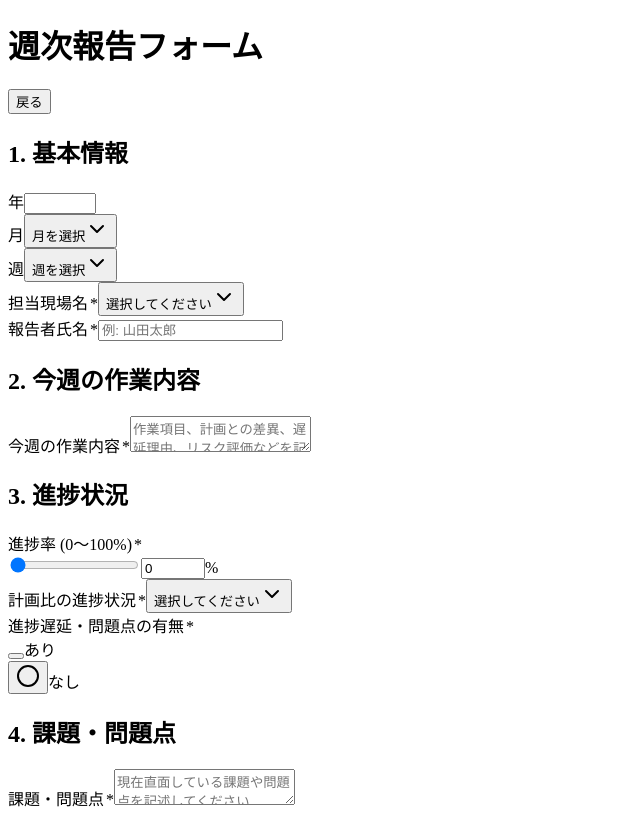
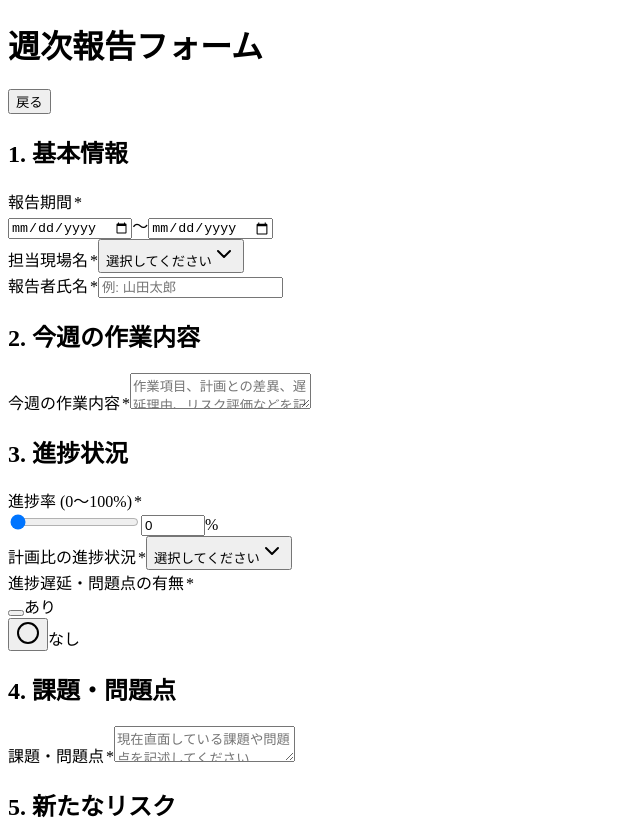
Before and after one commit to kokke33/TaskTrackr, a React (Vite) app in the folder client/: page /report/new in a window 1280 px wide. Shown: the top 820 px of the page, without its empty margins (0-640 px from the left). Built offline with nearby package versions, Linux system fonts and the light colour scheme.

Commit message:
Restored to '8401e1a53e9963077034ec3fe7d7b54108975a99'
Replit-Restored-To: 8401e1a53e9963077034ec3fe7d7b54108975a99

```diff
--- a/client/src/lib/validations/weekly-report.ts
+++ b/client/src/lib/validations/weekly-report.ts
@@ -1,9 +1,8 @@
 import { z } from "zod";
 
 export const weeklyReportSchema = z.object({
-  reportYear: z.number().min(2000).max(2100),
-  reportMonth: z.number().min(1).max(12),
-  reportWeek: z.number().min(1).max(5),
+  reportPeriodStart: z.string().min(1, "開始日を選択してください"),
+  reportPeriodEnd: z.string().min(1, "終了日を選択してください"),
   projectName: z.string().min(1, "プロジェクトを選択してください"),
   otherProject: z.string().optional(),
   reporterName: z.string().min(1, "報告者名を入力してください"),
--- a/client/src/pages/weekly-report.tsx
+++ b/client/src/pages/weekly-report.tsx
@@ -141,65 +141,28 @@ export default function WeeklyReport() {
               <h2 className="text-xl font-semibold mb-4 pb-2 border-b">1. 基本情報</h2>
 
               <div className="space-y-4">
-                <div className="grid grid-cols-3 gap-4">
                 <FormField
                   control={form.control}
-                    name="reportYear"
+                  name="reportPeriodStart"
                   render={({ field }) => (
                     <FormItem>
-                        <FormLabel>年</FormLabel>
+                      <FormLabel className="required">報告期間</FormLabel>
+                      <div className="flex gap-2 items-center">
                         <FormControl>
-                          <Input type="number" min="2000" max="2100" {...field} />
+                          <Input type="date" {...field} />
                         </FormControl>
+                        <span>～</span>
+                        <FormControl>
+                          <Input
+                            type="date"
+                            {...form.register("reportPeriodEnd")}
+                          />
+                        </FormControl>
+                      </div>
                       <FormMessage />
                     </FormItem>
                   )}
                 />
-                  <FormField
-                    control={form.control}
-                    name="reportMonth"
-                    render={({ field }) => (
-                      <FormItem>
-                        <FormLabel>月</FormLabel>
-                        <FormControl>
-                          <Select onValueChange={field.onChange} value={field.value?.toString()}>
-                            <SelectTrigger>
-                              <SelectValue placeholder="月を選択" />
-                            </SelectTrigger>
-                            <SelectContent>
-                              {Array.from({length: 12}, (_, i) => i + 1).map(month => (
-                                <SelectItem key={month} value={month.toString()}>{month}月</SelectItem>
-                              ))}
-                            </SelectContent>
-                          </Select>
-                        </FormControl>
-                        <FormMessage />
-                      </FormItem>
-                    )}
-                  />
-                  <FormField
-                    control={form.control}
-                    name="reportWeek"
-                    render={({ field }) => (
-                      <FormItem>
-                        <FormLabel>週</FormLabel>
-                        <FormControl>
-                          <Select onValueChange={field.onChange} value={field.value?.toString()}>
-                            <SelectTrigger>
-                              <SelectValue placeholder="週を選択" />
-                            </SelectTrigger>
-                            <SelectContent>
-                              {Array.from({length: 5}, (_, i) => i + 1).map(week => (
-                                <SelectItem key={week} value={week.toString()}>第{week}週</SelectItem>
-                              ))}
-                            </SelectContent>
-                          </Select>
-                        </FormControl>
-                        <FormMessage />
-                      </FormItem>
-                    )}
-                  />
-                </div>
 
                 <FormField
                   control={form.control}
--- a/shared/schema.ts
+++ b/shared/schema.ts
@@ -10,9 +10,8 @@ export const users = pgTable("users", {
 
 export const weeklyReports = pgTable("weekly_reports", {
   id: serial("id").primaryKey(),
-  reportYear: integer("report_year").notNull(),
-  reportMonth: integer("report_month").notNull(),
-  reportWeek: integer("report_week").notNull(), // 第何週目か（1-5）
+  reportPeriodStart: date("report_period_start").notNull(),
+  reportPeriodEnd: date("report_period_end").notNull(),
   projectName: text("project_name").notNull(),
   otherProject: text("other_project"),
   reporterName: text("reporter_name").notNull(),
```
Lines whose indentation alone changed are shown as unchanged.
